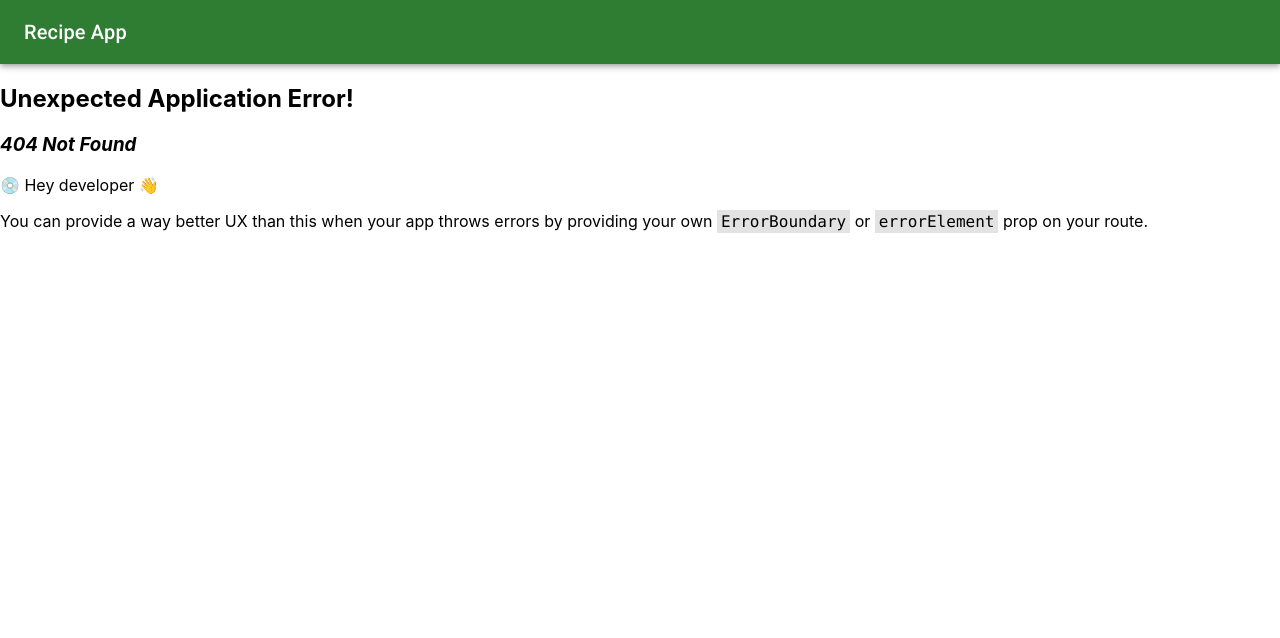
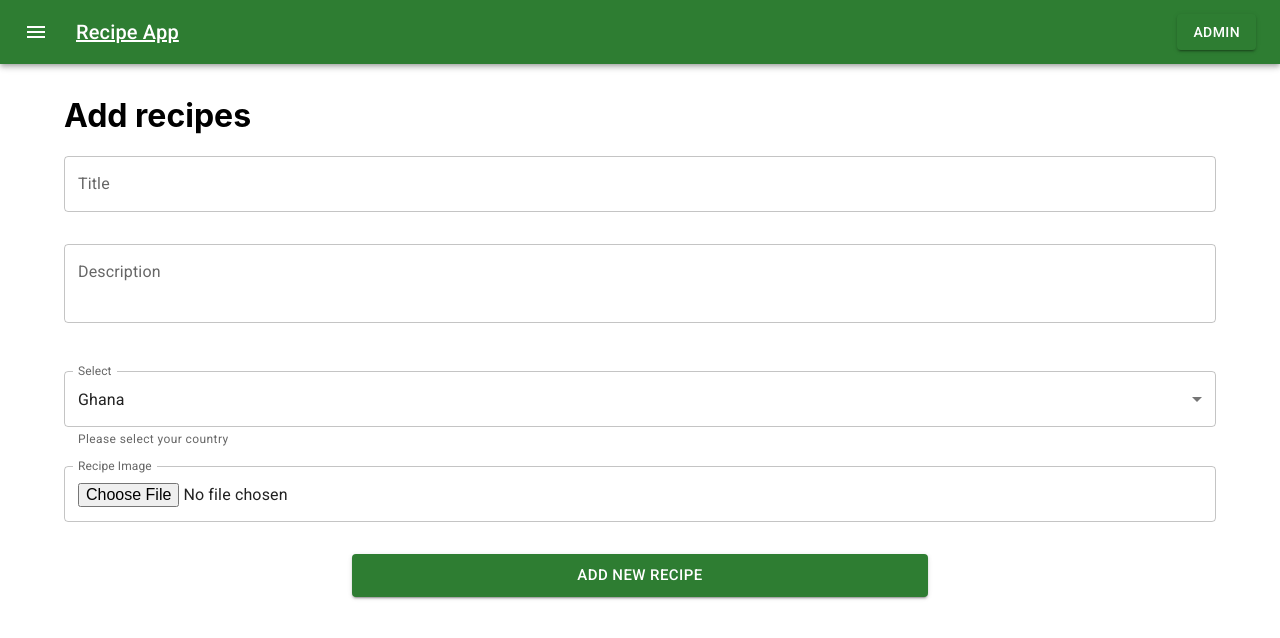
Before and after one commit to Dziekhey/recipe-app, a React (Create React App) app: page /add-recipe in a window 1280 px wide. Before the commit this address had no page. Shown: the top 638 px of the page. Built offline with nearby package versions, Linux system fonts and the light colour scheme; a web font is replaced by a local one.

Commit message:
26/03/2024

```diff
--- a/package.json
+++ b/package.json
@@ -7,6 +7,7 @@
     "@emotion/styled": "^11.11.0",
     "@fontsource/roboto": "^5.0.8",
     "@mui/icons-material": "^5.15.10",
+    "@mui/lab": "^5.0.0-alpha.169",
     "@mui/material": "^5.15.10",
     "@testing-library/jest-dom": "^5.17.0",
     "@testing-library/react": "^13.4.0",
--- a/src/App.js
+++ b/src/App.js
@@ -2,17 +2,18 @@ import Recipes from "./pages/recipes";
 import Navbar from "./component/navbar";
 import Recipe from "./pages/recipe";
 import { RouterProvider, createBrowserRouter } from "react-router-dom";
+import AddRecipe from "./pages/add-recipe";
 
 const router = createBrowserRouter([
   { path: "/", element: <Recipes /> },
   { path: "/recipes", element: <Recipes /> },
   { path: "/recipes/:id", element: <Recipe /> },
+  {path: "/add-recipe", element: <AddRecipe />}
 ]);
 
 function App() {
   return (
     <>
-      <Navbar />
      <RouterProvider router={router} />
     </>
   );
--- a/src/component/navbar/index.jsx
+++ b/src/component/navbar/index.jsx
@@ -1,13 +1,35 @@
-import { AppBar, Toolbar, Typography } from "@mui/material";
+import * as React from 'react';
+import AppBar from '@mui/material/AppBar';
+import Box from '@mui/material/Box';
+import Toolbar from '@mui/material/Toolbar';
+import Typography from '@mui/material/Typography';
+import Button from '@mui/material/Button';
+import IconButton from '@mui/material/IconButton';
+import MenuIcon from '@mui/icons-material/Menu';
+import { Link } from 'react-router-dom';
 
-export default function Navbar() {
+export default function ButtonAppBar() {
   return (
+    <Box sx={{ flexGrow: 1 }}>
       <AppBar color="success" position="static">
         <Toolbar>
-                <Typography variant="h6" component="div" sx={{ flexGrow: 1 }}>
+          <IconButton
+            size="large"
+            edge="start"
+            color="inherit"
+            aria-label="menu"
+            sx={{ mr: 2 }}
+          >
+            <MenuIcon />
+          </IconButton>
+          <Typography to='/recipes' color='inherit' variant="h6" component={Link} sx={{ flexGrow: 1 }}>
             Recipe App
           </Typography>
+          <Button to='/add-recipe' variant="contained" component={Link} color="success">Admin</Button>
         </Toolbar>
       </AppBar>
+    </Box>
   );
 }
+
+{/* <AppBar color="success" position="static"></AppBar> */}
--- /dev/null
+++ b/src/pages/add-recipe/index.jsx
@@ -0,0 +1,128 @@
+import React, { useState } from "react";
+import { LoadingButton } from "@mui/lab";
+import { Close } from "@mui/icons-material";
+import TextField from "@mui/material/TextField";
+import MenuItem from "@mui/material/MenuItem";
+import { Container, IconButton, Collapse, Box, Alert } from "@mui/material";
+import Navbar from "../../component/navbar/index";
+
+const countries = [
+  { value: "GH", label: "Ghana"},
+  { value: "NG", label: "Nigeria"},
+  { value: "TG", label: "Togo"},
+  { value: "AU", label: "Australia"},
+];
+
+
+export default function AddRecipe() {
+  const [loading, setLoading] = useState(false);
+  const [open, setOpen] = useState(false);
+  const [message, setMessage] = useState("New Recipe Added Successfully!");
+
+  const addRecipe = async (event) => {
+    // Set loading to true
+    setLoading(true);
+    // Prevent default form submit behavior
+    event.preventDefault();
+    // Get form data
+    const formData = new FormData(event.target);
+    // Post form data to the backend
+    const response = await fetch(`${process.env.REACT_APP_RECIPE_API_URL}/recipes`, {
+      method: "POST",
+      body: formData,
+    });
+    // const data = await  response.json();
+    console.log(response);
+    // Update message based on response status
+    // Open collapsible Alert
+    // Set loading to false
+    setLoading(false);
+  };
+
+  return (
+    <div>
+      <Navbar />
+      <Container sx={{ my: "2rem" }} maxWidth="lg">
+        <h1 sx justifyContent="center" alignItems="center">
+          Add recipes
+        </h1>
+        <form onSubmit={addRecipe}>
+        <TextField
+          id="outlined-basic"
+          label="Title"
+          name="title"
+          variant="outlined"
+          fullWidth
+        />
+        <TextField
+          id="outlined-multiline-static"
+          label="Description"
+          name="description"
+          multiline
+          rows={2}
+          // defaultValue="Default Value"
+          fullWidth
+          sx={{ my: "2rem" }}
+        />
+        <TextField
+          id="outlined-select-currency"
+          select
+          label="Select"
+          name="country"
+          defaultValue="GH"
+          helperText="Please select your country"
+          fullWidth
+          sx={{ my: "1rem" }}
+        >
+          {countries.map((option) => (
+            <MenuItem key={option.value} value={option.value}>
+              {option.label}
+            </MenuItem>
+          ))}
+        </TextField>
+        <TextField
+          sx={{ mb: "2rem" }}
+          InputLabelProps={{
+            shrink: true,
+          }}
+          type="file"
+          fullWidth
+          name="image"
+          label="Recipe Image"
+        />
+        <Box textAlign="center">
+          <Collapse in={open}>
+            <Alert
+              action={
+                <IconButton
+                  aria-label="close"
+                  color="inherit"
+                  size="small"
+                  onClick={() => {
+                    setOpen(false);
+                  }}
+                >
+                  <Close fontSize="inherit" />
+                </IconButton>
+              }
+              sx={{ mb: 2 }}
+            >
+              {message}
+            </Alert>
+          </Collapse>
+
+          <LoadingButton
+            sx={{ width: "50%" }}
+            loading={loading}
+            type="submit"
+            size="large"
+            color="success"
+            variant="contained">
+            Add New Recipe
+          </LoadingButton>
+        </Box>
+        </form>
+      </Container>
+    </div>
+  );
+}
--- a/src/pages/recipe/index.jsx
+++ b/src/pages/recipe/index.jsx
@@ -3,6 +3,7 @@ import { useParams } from 'react-router-dom';
 import useSWR from 'swr';
 import ripples from '../../assets/Images/ripples.svg'
 import { Container } from '@mui/material';
+import Navbar from '../../component/navbar/index'
 
 
 const getRecipe = (...args) => {
@@ -16,16 +17,17 @@ const getRecipe = (...args) => {
 
 const Recipe = () => {
 const {id} = useParams();
-const {data, isLoading} = useSWR(`https://api.spoonacular.com/recipes/${id}/information`, getRecipe)
+const {data, isLoading} = useSWR(`${process.env.REACT_APP_RECIPE_API_URL}/recipes/${id}`, getRecipe)
 // console.log(data, isLoading);
 
   return (
     <>
-    {isLoading ? <img src={ripples} /> :(
+    <Navbar />
+    {isLoading ? <img src={ripples} alt='Loading'/> :(
       <Container>
         <h1>{data.title}</h1>
         <div dangerouslySetInnerHTML={{__html:data.summary}} />
-        <img src={data.image} />
+        <img src={data.image} alt={data.title} />
       </Container>
     )}
     </>
--- a/src/pages/recipes/index.jsx
+++ b/src/pages/recipes/index.jsx
@@ -3,6 +3,7 @@ import { useEffect, useState } from "react";
 import Nodata from '../../assets/Images/Nodata.svg';
 import ripples from '../../assets/Images/ripples.svg';
 import { Link } from "react-router-dom";
+import Navbar from "../../component/navbar/index";
 
 
 export default function Recipes() {
@@ -13,16 +14,18 @@ const [loading, setLoading] = useState(false);
 const getRecipes = () => {
     setLoading(true);
     // Prepare url
-    const url = new URL('https://api.spoonacular.com/recipes/complexSearch');
-    url.searchParams.append ('apiKey', process.env.REACT_APP_SPOONACULAR_API_KEY);
-    url.searchParams.append('query', keyword);
+    // const url = new URL('https://api.spoonacular.com/recipes/complexSearch');
+    const url = new URL(`${process.env.REACT_APP_RECIPE_API_URL}/recipes`);
+    // url.searchParams.append ('apiKey', process.env.REACT_APP_SPOONACULAR_API_KEY);
+    // url.searchParams.append('query', keyword);
 
     // fetch recipes from API
     fetch (url)
     .then(response => response.json())
     .then(data => {
         // Update recipes state
-        setRecipes(data.results);
+        // setRecipes(data.results);
+        setRecipes(data);
         // console.log(data);
     })
     .catch(error => {
@@ -34,6 +37,8 @@ const getRecipes = () => {
 useEffect(getRecipes, [keyword]);
 
     return (
+        <>
+        <Navbar />
         <Container sx={{ my: "2rem" }}>
             <TextField
                 fullWidth
@@ -43,17 +48,17 @@ useEffect(getRecipes, [keyword]);
                 onKeyDown={event => event.key === 'Enter' && setKeyword(event.target.value)}/>
 
             <Grid sx={{ mt: "1rem", justifyContent:'center' }} container spacing={3}>
-              {loading ? <img src={ripples} width='50%'/> : recipes.length > 0 ? recipes.map(recipe => (  <Grid key={recipe.id} item xs={4}>
+              {loading ? <img src={ripples} width='50%'/> : recipes.length > 0 ? recipes.map(recipe => (  <Grid key={recipe._id} item xs={4}>
                     <Card sx={{ maxWidth: 345, height:'100%' }}>
                         <CardActionArea sx={{height:'100%'}}>
                             <CardMedia
                                 component="img"
                                 height="140"
-                                image={recipe.image}
+                                image={`${process.env.REACT_APP_RECIPE_API_URL}/${recipe.image}`}
                                 alt={recipe.title}
                             />
                             <CardContent sx={{height:'100%'}}>
-                               <Link to={`/recipes/${recipe.id}`}>
+                               <Link to={`/recipes/${recipe._id}`}>
                                <Typography gutterBottom variant="h5" component="div">
                                     {recipe.title}
                                 </Typography>
@@ -65,5 +70,6 @@ useEffect(getRecipes, [keyword]);
                 </Grid>)): <img src={Nodata} width='30%' />}
             </Grid>
         </Container>
+        </>
     );
 }
```
Also changed, not shown: 1 other file (tests, documents, lock files or other folders). Lines whose indentation alone changed are shown as unchanged.
